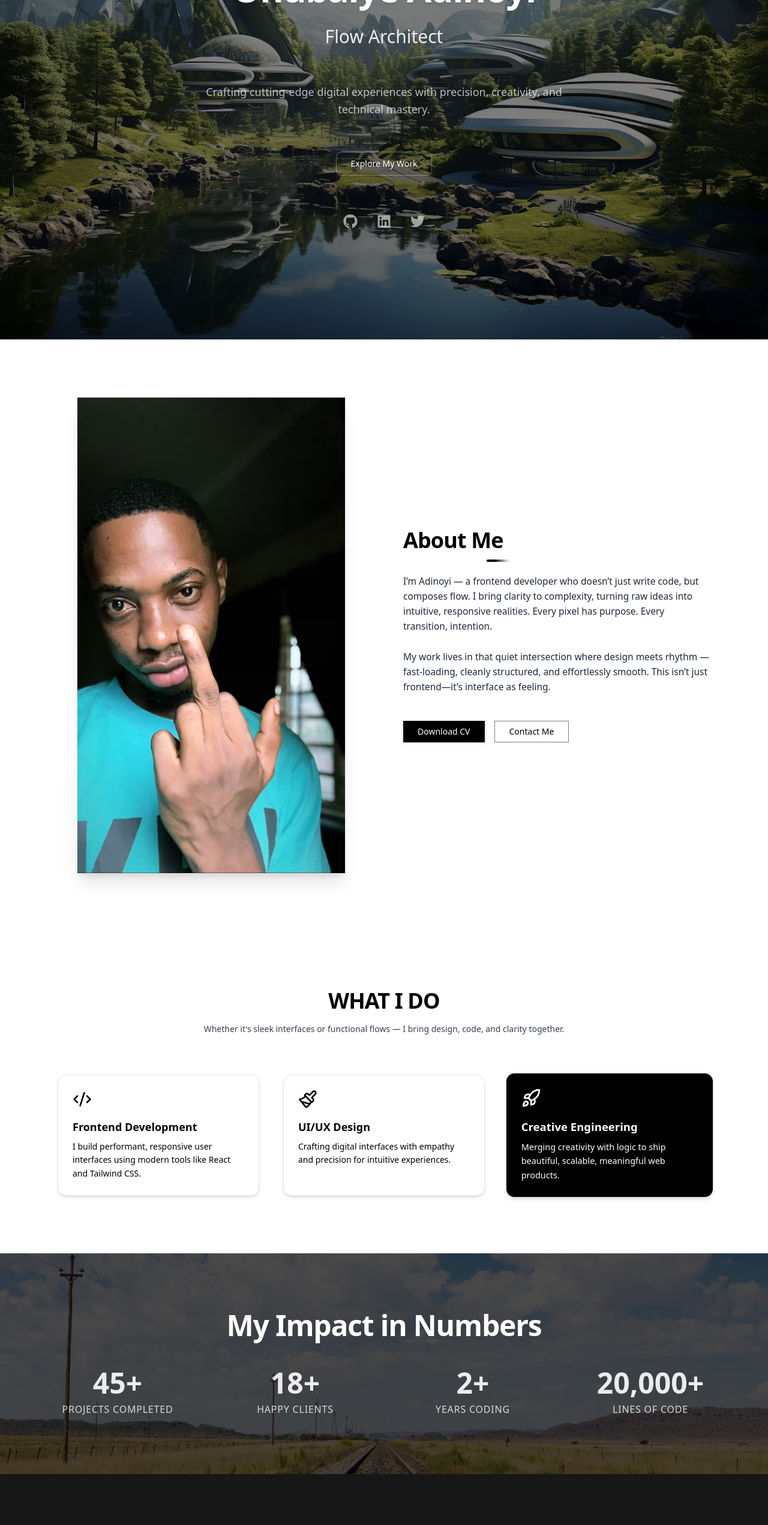
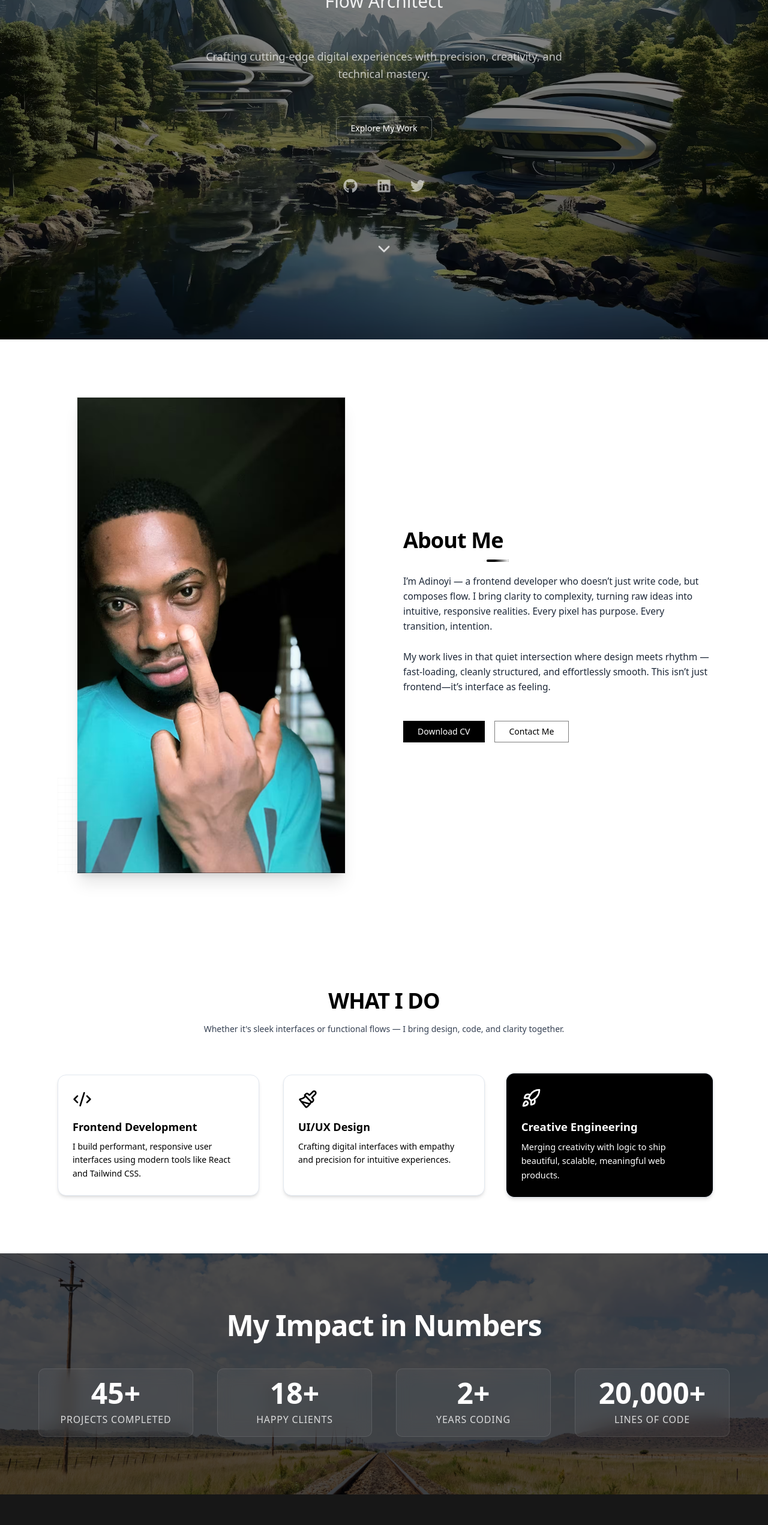
Before and after one commit to Hadynoy/myport, a React (Vite) app: page / in a window 1280 px wide. Shown: the part 234-2777 px from the top of the page at 60% size. Built offline with nearby package versions, Linux system fonts and the light colour scheme.

Commit message:
still fixiinnnng

```diff
--- a/src/components/Banner.jsx
+++ b/src/components/Banner.jsx
@@ -19,12 +19,15 @@ const Banner = () => {
       aria-label="Impact statistics banner"
     >
       {/* Background */}
-      <div
+      <motion.div
         className="absolute inset-0 bg-[url('/assets/7.avif')] bg-cover bg-center bg-no-repeat lg:bg-fixed z-0"
         role="presentation"
+        initial={{ opacity: 0 }}
+        animate={inView ? { opacity: 1 } : {}}
+        transition={{ duration: 1.2, ease: "easeOut" }}
       >
         <div className="absolute inset-0 bg-black/70" />
-      </div>
+      </motion.div>
 
       {/* Foreground Content */}
       <div
@@ -34,24 +37,24 @@ const Banner = () => {
       >
         <motion.h2
           className="text-4xl sm:text-5xl font-bold tracking-tight"
-          initial={{ opacity: 0, y: 20 }}
-          animate={inView ? { opacity: 1, y: 0 } : {}}
-          transition={{ duration: 0.6 }}
+          initial={{ opacity: 0, y: 40, scale: 0.95 }}
+          animate={inView ? { opacity: 1, y: 0, scale: 1 } : {}}
+          transition={{ duration: 0.8, ease: "easeOut" }}
         >
           My Impact in Numbers
         </motion.h2>
 
-        <dl className="grid grid-cols-2 sm:grid-cols-4 gap-8">
+        <dl className="grid grid-cols-2 sm:grid-cols-4 gap-10">
           {stats.map((stat, index) => (
             <motion.div
               key={stat.label}
-              className="space-y-2"
-              initial={{ opacity: 0, y: 30 }}
+              className="space-y-2 backdrop-blur-md bg-white/5 p-4 rounded-lg border border-white/10"
+              initial={{ opacity: 0, y: 50 }}
               animate={inView ? { opacity: 1, y: 0 } : {}}
-              transition={{ duration: 0.6, delay: index * 0.2 }}
+              transition={{ duration: 0.7, delay: index * 0.3, ease: "easeOut" }}
             >
               <dt className="sr-only">{stat.label}</dt>
-              <dd className="text-4xl sm:text-5xl font-bold text-white/90">
+              <dd className="text-4xl sm:text-5xl font-bold text-white">
                 {inView && (
                   <CountUp
                     end={stat.value}
--- a/src/components/HeroSection.jsx
+++ b/src/components/HeroSection.jsx
@@ -1,8 +1,9 @@
 import React, { useState, useEffect } from "react";
-import { motion, AnimatePresence } from "framer-motion";
+import { motion, AnimatePresence, useScroll, useTransform } from "framer-motion";
 import { useInView } from "react-intersection-observer";
 import { Button } from "/src/components/ui/button";
 import { FaGithub, FaLinkedin, FaTwitter } from "react-icons/fa";
+import { ChevronDown } from "lucide-react";
 
 const HeroSection = () => {
   const { ref, inView } = useInView({ triggerOnce: true, threshold: 0.2 });
@@ -41,14 +42,30 @@ const HeroSection = () => {
     },
   };
 
+  const { scrollY } = useScroll();
+  const bgY = useTransform(scrollY, [0, 300], ["0%", "20%"]);
+
+  const scrollToSection = (id) => {
+    const section = document.getElementById(id);
+    if (section) {
+      section.scrollIntoView({ behavior: "smooth", block: "start" });
+    }
+  };
+
   return (
     <section
       ref={ref}
       id="hero"
-      className="relative min-h-screen flex flex-col justify-center items-center text-center text-white px-6 sm:px-12 lg:px-24 bg-[url('/assets/3.avif')] bg-cover bg-center bg-no-repeat"
+      className="relative min-h-screen flex flex-col justify-center items-center text-center text-white px-6 sm:px-12 lg:px-24 overflow-hidden"
       aria-label="Hero Section"
     >
-      {/* Optional fallback color to avoid flash */}
+      {/* Parallax Background */}
+      <motion.div
+        style={{ backgroundPositionY: bgY }}
+        className="absolute inset-0 z-[-1] bg-[url('/assets/3.avif')] bg-cover bg-center bg-no-repeat"
+      />
+
+      {/* Optional fallback color overlay */}
       <div className="absolute inset-0 bg-black/50 z-0" />
 
       <motion.div
@@ -101,12 +118,7 @@ const HeroSection = () => {
           <Button
             variant="outline"
             size="lg"
-            onClick={() => {
-              document.getElementById("portfolio")?.scrollIntoView({
-                behavior: "smooth",
-                block: "start",
-              });
-            }}
+            onClick={() => scrollToSection("portfolio")}
             className="bg-transparent border-white/30 text-white hover:bg-white/10 hover:border-white/50 transition-all duration-300"
             aria-label="Scroll to portfolio section"
           >
@@ -148,6 +160,18 @@ const HeroSection = () => {
             <FaTwitter />
           </a>
         </motion.div>
+
+        {/* Scroll Down Cue */}
+        <motion.button
+          onClick={() => scrollToSection("about")}
+          initial={{ opacity: 0, y: 10 }}
+          animate={{ opacity: 0.8, y: 0 }}
+          transition={{ duration: 0.6, delay: 1.2 }}
+          aria-label="Scroll to about section"
+          className="mt-12 text-white hover:opacity-100 opacity-80 transition-opacity duration-300"
+        >
+          <ChevronDown className="w-8 h-8 animate-bounce" />
+        </motion.button>
       </motion.div>
     </section>
   );
--- a/src/components/Portfolio.jsx
+++ b/src/components/Portfolio.jsx
@@ -99,17 +99,17 @@ const Portfolio = () => {
           {categories.map((category) => (
             <Button
             key={category}
-              variant={activeCategory === category ? "default" : "outline"}
+            variant="ghost"
             size="sm"
-              className={`${
-                activeCategory === category
-                  ? "bg-white/10 text-white"
-                  : "bg-transparent border-white/20 text-white/80 hover:bg-white/10"
-              } transition-all duration-300 text-xs sm:text-sm px-3 py-1`}
+            className={`border border-white/10 text-white/70 hover:text-violet-300 hover:border-violet-500/40 px-3 py-1 text-xs sm:text-sm rounded-full transition-all duration-300
+              ${activeCategory === category ? "bg-gradient-to-r from-violet-500 to-indigo-600 text-white font-semibold shadow-lg" : ""}
+            `}
             onClick={() => setActiveCategory(category)}
+            aria-pressed={activeCategory === category}
           >
             {category}
           </Button>
+
           ))}
         </motion.div>
 
--- a/src/components/PreLoad.jsx
+++ b/src/components/PreLoad.jsx
@@ -1,10 +1,31 @@
-import React from "react";
+import React, { useEffect, useState } from "react";
+import { motion, AnimatePresence } from "framer-motion";
 
 const PreLoad = () => {
+  const [showLoader, setShowLoader] = useState(true);
+
+  useEffect(() => {
+    const timer = setTimeout(() => setShowLoader(false), 2600); // 2.6s preload window
+    return () => clearTimeout(timer);
+  }, []);
+
   return (
-    <div className="fixed inset-0 z-[9999] bg-black flex items-center justify-center">
-      <div className="w-12 h-12 border-4 border-white border-t-transparent rounded-full animate-spin" />
-    </div>
+    <AnimatePresence>
+      {showLoader && (
+        <motion.div
+          className="fixed inset-0 z-[9999] bg-black flex items-center justify-center"
+          initial={{ opacity: 1 }}
+          animate={{ opacity: 1 }}
+          exit={{ opacity: 0 }}
+          transition={{ duration: 0.8 }}
+        >
+          <div className="relative w-16 h-16">
+            <div className="absolute inset-0 rounded-full border-4 border-white border-t-transparent animate-spin shadow-lg shadow-white/10" />
+            <span className="sr-only">Loading site...</span>
+          </div>
+        </motion.div>
+      )}
+    </AnimatePresence>
   );
 };
 
```
Also changed, not shown: src/components/Services.jsx (+15 -6 lines). Lines whose indentation alone changed are shown as unchanged.
